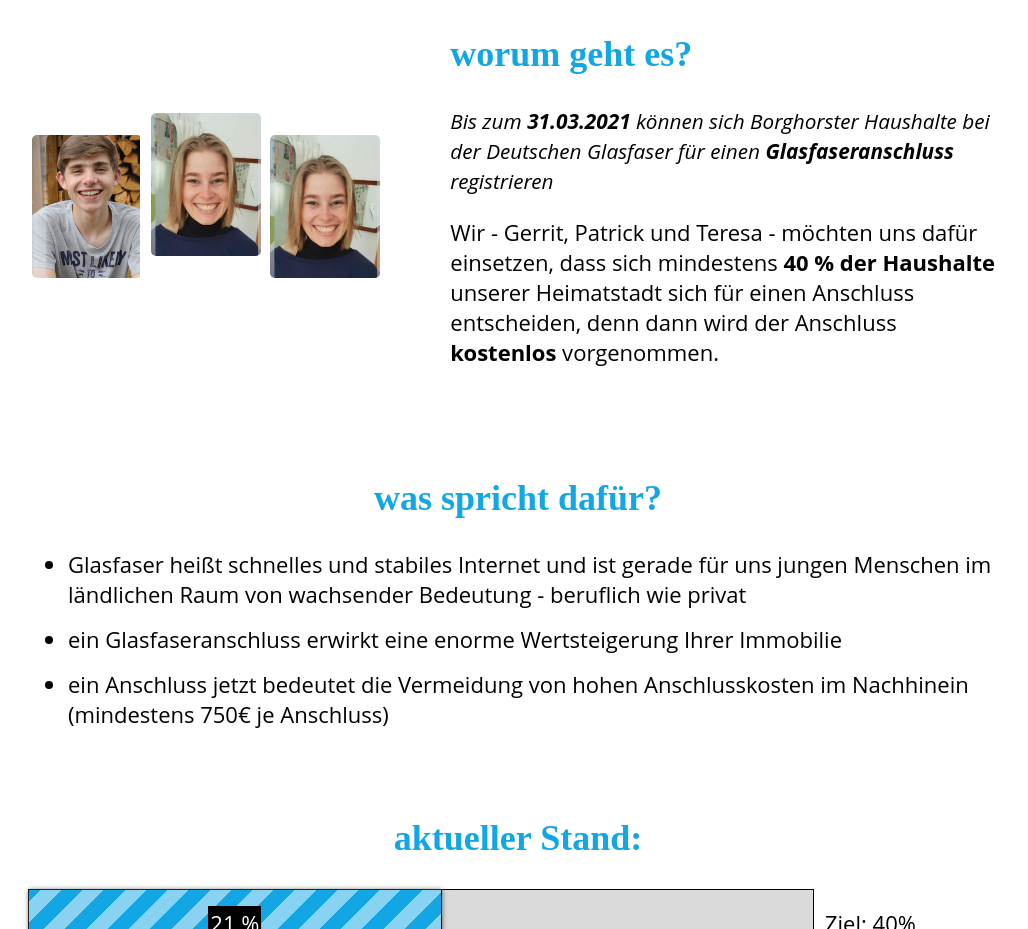
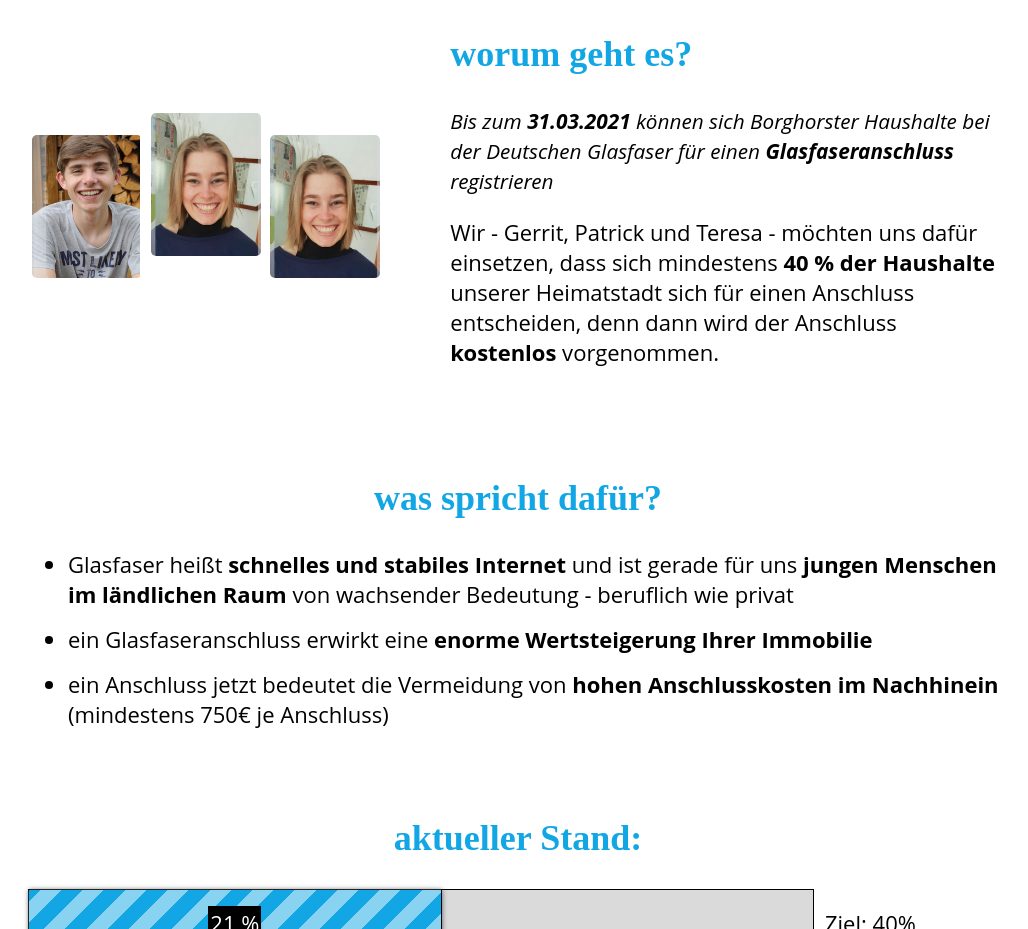
Before and after one commit to codinghusi/glasfaser-borghorst-de, a website: page public/index.html in a window 1280 px wide. Shown: the part 301-1230 px from the top of the page, without its empty margins (122-1150 px from the left). Drawn offline with Linux system fonts and the light colour scheme.

Commit message:
text adjustments

```diff
--- a/public/index.html
+++ b/public/index.html
@@ -33,9 +33,9 @@
                 <section>
                     <h2>was spricht dafür?</h2>
                     <ul>
-                        <li>Glasfaser heißt schnelles und stabiles Internet  und ist gerade für uns jungen Menschen im ländlichen Raum von wachsender Bedeutung  - beruflich wie privat</li>
-                        <li>ein Glasfaseranschluss erwirkt  eine enorme Wertsteigerung Ihrer Immobilie</li>
-                        <li>ein Anschluss jetzt bedeutet die Vermeidung von hohen Anschlusskosten im Nachhinein (mindestens 750€ je Anschluss)</li>
+                        <li>Glasfaser heißt <strong>schnelles und stabiles Internet</strong>  und ist gerade für uns <strong>jungen Menschen im ländlichen Raum</strong> von wachsender Bedeutung  - beruflich wie privat</li>
+                        <li>ein Glasfaseranschluss erwirkt  eine <strong>enorme Wertsteigerung Ihrer Immobilie</strong></li>
+                        <li>ein Anschluss jetzt bedeutet die Vermeidung von <strong>hohen Anschlusskosten im Nachhinein</strong> (mindestens 750€ je Anschluss)</li>
                     </ul>
                 </section>
 
```
